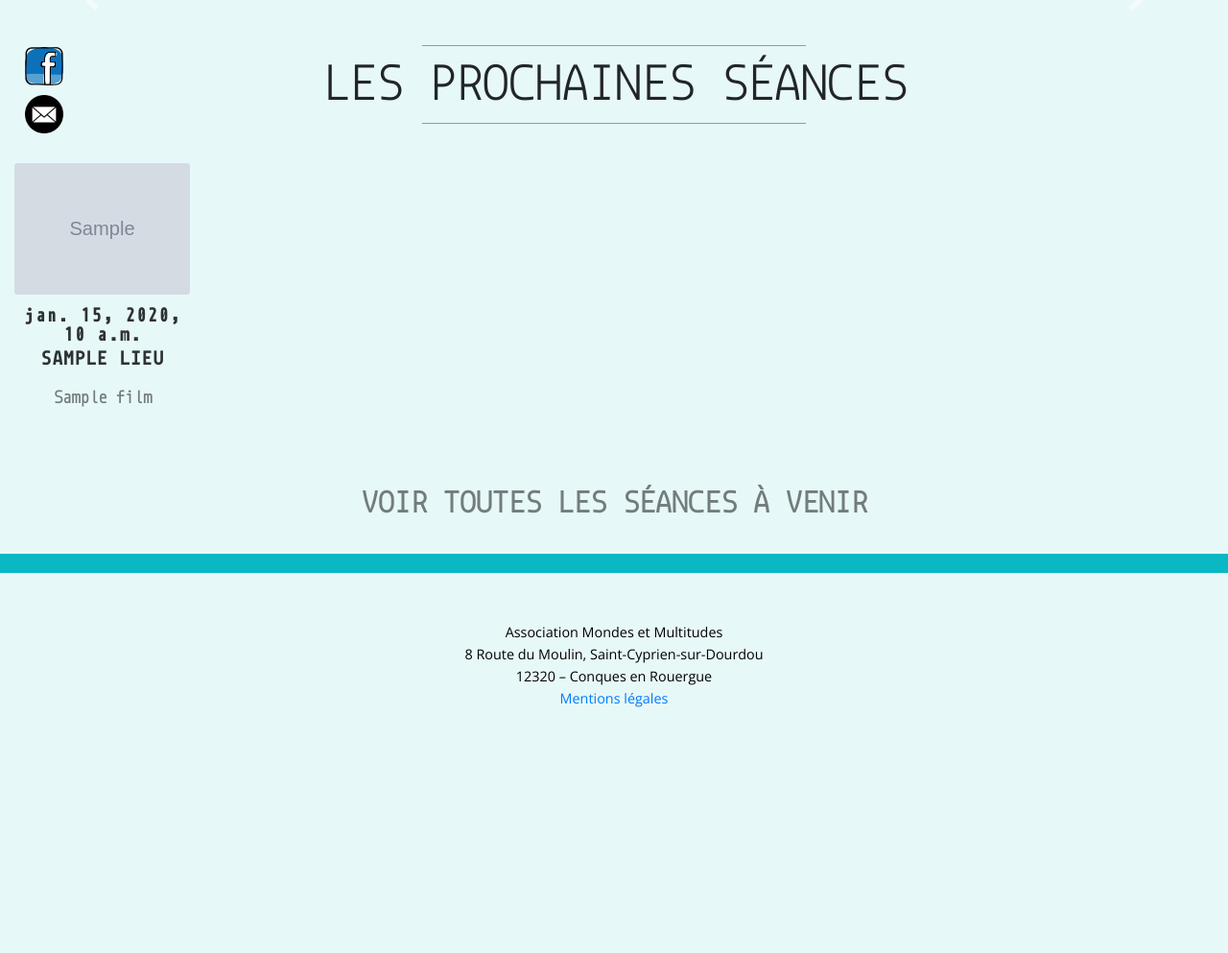
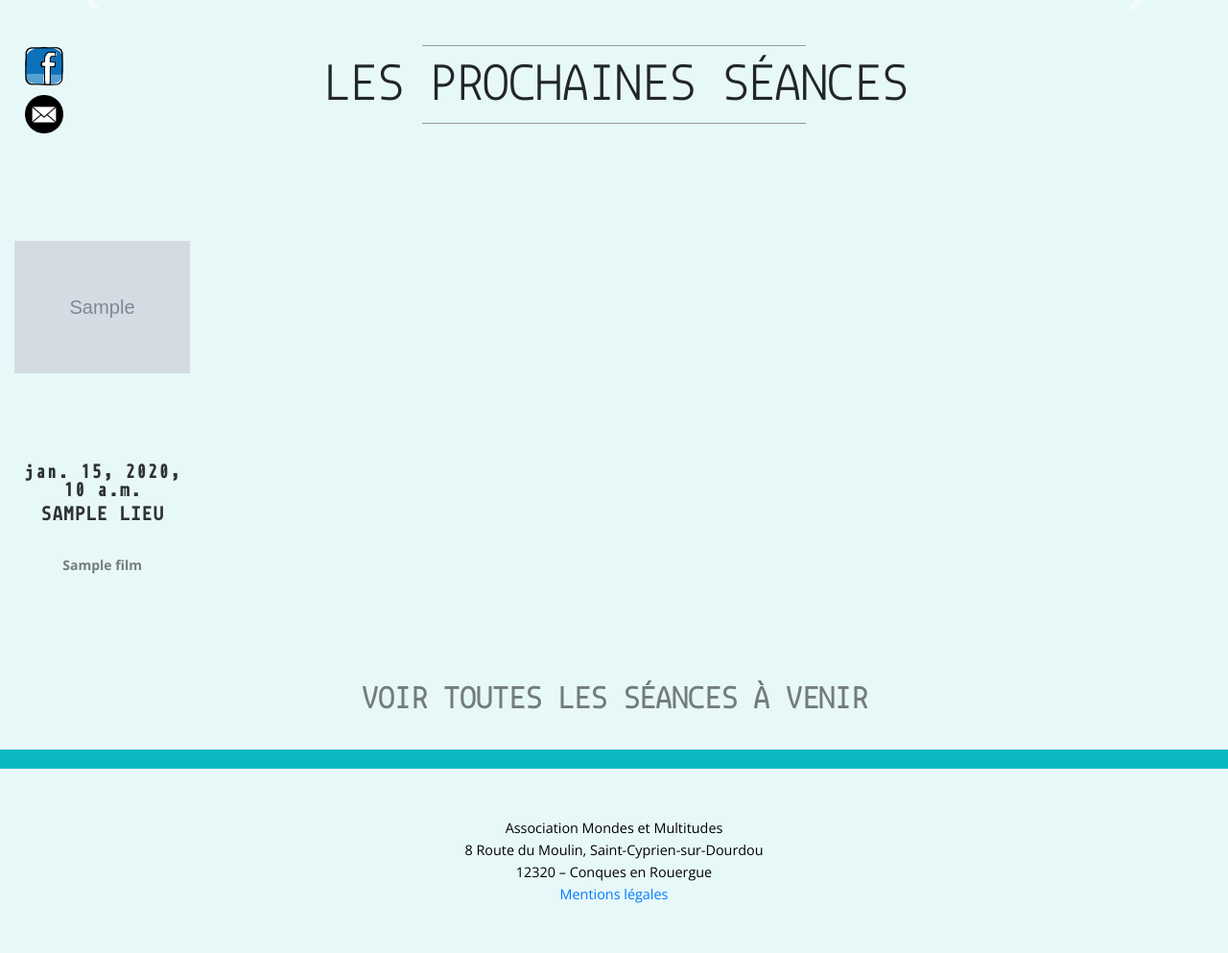
Before and after one commit to lblk-coder/mm_website, a Django app: template mm_website_project/seances/templates/seances/home.html in a window 1280 px wide. Shown: the part 245-1238 px from the top of the page at 96% size. Before the commit the page ends 982 px from the top, so only its background shows below. Run offline with Django 3.2, Linux system fonts and the light colour scheme; the template is opened without the code that fills it: most values are stand-ins (such as "Sample title", 1, 10 or a date in 2020); grey boxes marked "Sample" are stand-in pictures; some libraries are stand-ins or nearby versions.

Commit message:
modified responsive behavior of homepage movies pictures, and the font of the titles

```diff
--- a/mm_website_project/assets/css/developers.css
+++ b/mm_website_project/assets/css/developers.css
@@ -551,26 +551,64 @@ footer {
 }
 
 #home-card-link { /* homepage */
-    font-family: monoidRegular;
+    font-family: "Open Sans";
     font-size: 0.7em;
 }
 
 #homecardtext { /* homepage */
-    margin-top: 20px;
-    margin-bottom: 15px;
+    margin-bottom: 20px;
     line-height: 1em;
 }
 
-/* attemps to make all images on homepage the same size
-.imgcardcustomwrapper {
-    height: 13em;
+.textfilmstitles { /* homepage */
+    margin-top: 25px;
+    margin-bottom: 25px;
 }
 
-.card-img-top {
-    height: 100%;
-    width: auto;
+/* below is the responsive behavior of home page movies pictures */
+@media (min-width: 768px) {
+    .imghomepage {
+        object-fit: contain;
+        height: 130px;
+    }
+    .textdatelieuwrapper { /* gives date and lieu wrapper a fixed size so the text is aligned */
+        height: 100px;
+    }
 }
 
-.imgcardcustomhyperwrapper {
+@media (min-width: 856px) {
+    .imghomepage {
+        object-fit: contain;
+        height: 200px;
+    }
+    .textdatelieuwrapper {
+        height: 95px;
+    }
 }
-*/
+
+@media (min-width: 1110px) {
+    .imghomepage {
+        object-fit: contain;
+        height: 300px;
+    }
+    .textdatelieuwrapper {
+        height: 70px;
+    }
+}
+
+@media (min-width: 1500px) {
+    .imghomepage {
+        object-fit: contain;
+        height: 400px;
+    }
+    .textdatelieuwrapper {
+        height: 55px;
+    }
+}
+
+@media (max-width: 768px) {
+    .textdatelieuwrapper {
+        margin-top: 40px;
+    }
+}
+/* end of responsive behavior of movie pics on homepage */
--- a/mm_website_project/seances/templates/seances/home.html
+++ b/mm_website_project/seances/templates/seances/home.html
@@ -15,14 +15,14 @@
             <!-- below we only get the first photo on the proj list of the seance -->
             <a class="link_populated_home_page" href="{% url 'seances:listing2' populated=1 seance_id=seance.id %}">
                 {% if seance.projection_set.all.0.film.photo %}
-                <div class="imgcardcustomhyperwrapper"> <!-- attemps to make all images on homepage the same size -->
-                    <div class="imgcardcustomwrapper"> <!-- attemps to make all images on homepage the same size -->
-                        <img class="card-img-top" src="{{ seance.projection_set.all.0.film.photo.url }}" />
+                    <img class="card-img-top imghomepage" src="{{ seance.projection_set.all.0.film.photo.url }}" />
+                {% endif %}
+                <div class="textdatelieuwrapper">
+                    <h3 class="card-title h3datelieu">{{ seance.date }}</h3>
+                    <h4 class="card-subtitle h3datelieu h3lieu">{{ seance.lieu }}</h4>
                 </div>
-                </div>
-            {% endif %}
-            <h3 class="card-title h3datelieu">{{ seance.date }}</h3><!-- mettre un lien vers la page 'listing' avec une ancre sur ce choix de lieu ou de date -->
-        <h4 class="card-subtitle h3datelieu h3lieu">{{ seance.lieu }}</h4></a><!-- mettre un lien vers la page 'listing' avec une ancre sur ce choix de lieu ou de date -->
+            </a>
+            <div class="textfilmstitles">
                 {% for projection in seance.projection_set.all %}
                     <p class="card-text" id="homecardtext">
                         <a id="home-card-link" href="{% url 'seances:detail' film_id=projection.film.id %}">
@@ -30,6 +30,7 @@
                         </a>
                     </p>
                 {% endfor %}
+            </div>
         </div>
 {% endfor %}
 </div> <!-- row -->
```
Lines whose indentation alone changed are shown as unchanged.
